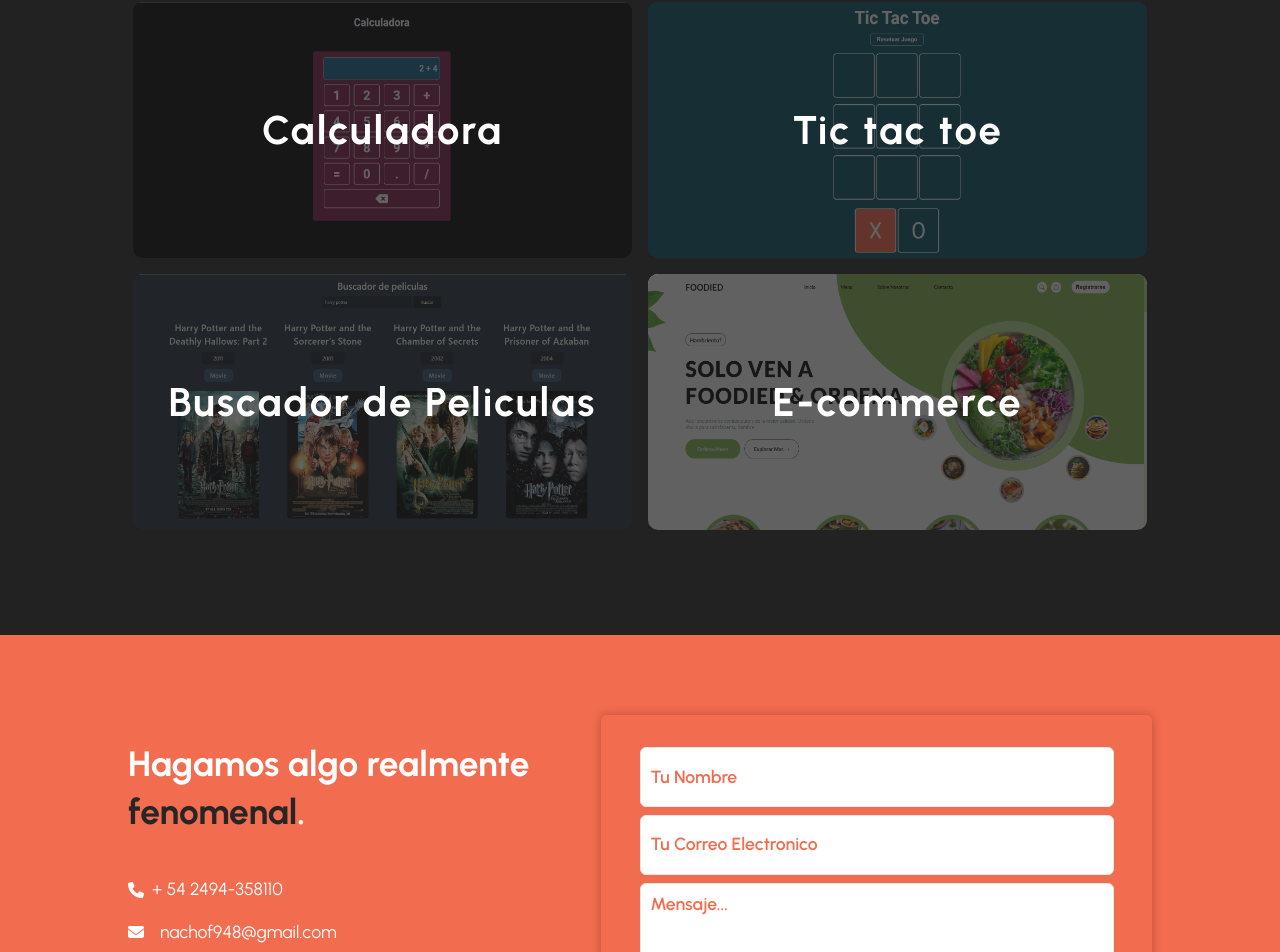
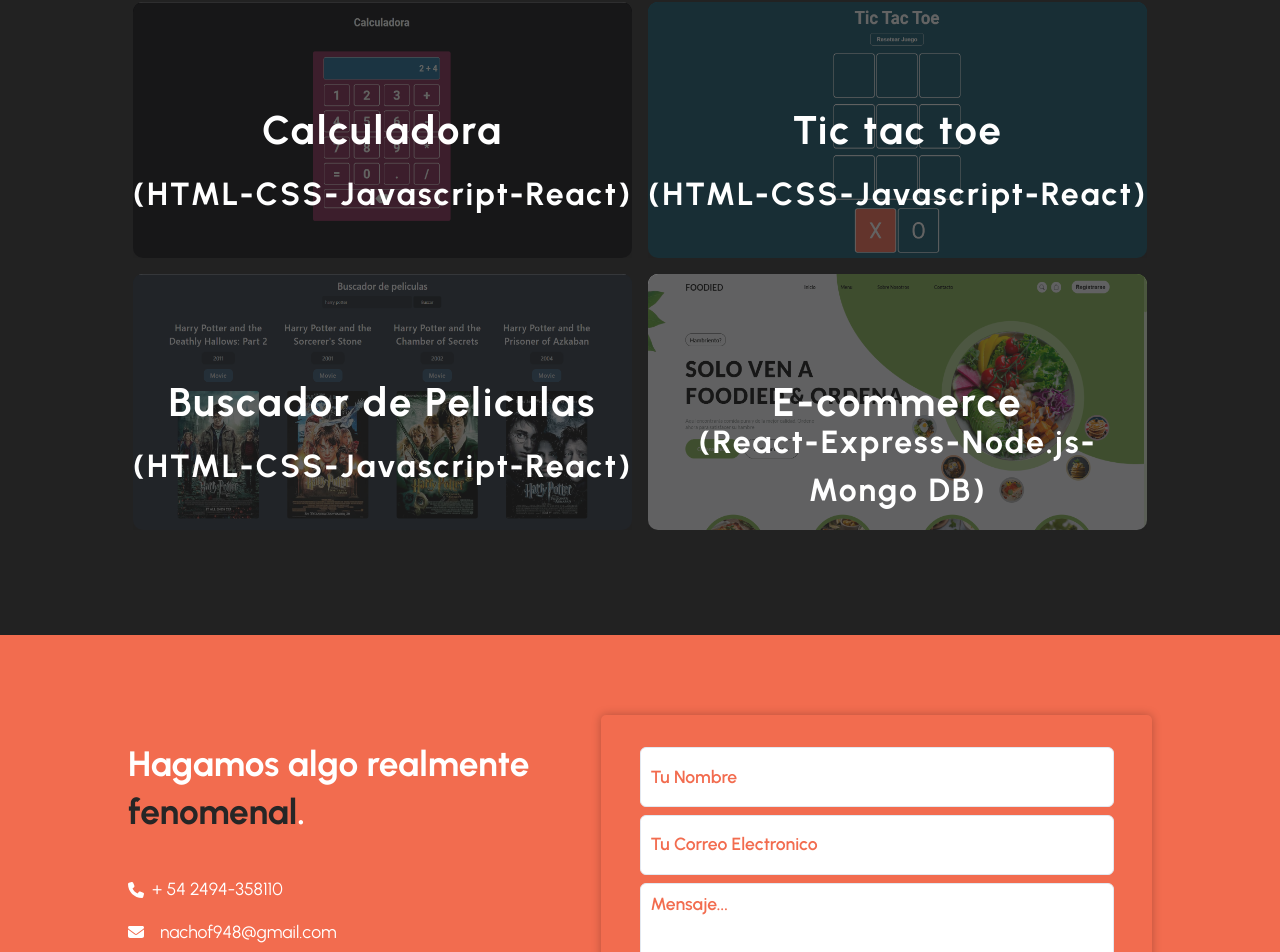
Before and after one commit to nachof948/portfolio-Js-React, a React (Vite) app: page / in a window 1280 px wide. Shown: the part 2137-3089 px from the top of the page. Built offline with nearby package versions, Linux system fonts and the light colour scheme.

Commit message:
Descripcion

```diff
--- a/src/components/Mi-portfolio/Miportfolio.jsx
+++ b/src/components/Mi-portfolio/Miportfolio.jsx
@@ -43,21 +43,25 @@ const Miportfolio = () => {
       image: portfolioImg1,
       link: 'https://nachof948.github.io/calculadora/',
       title: 'Calculadora',
+      descripcion:'(HTML-CSS-Javascript-React)'
     },
     {
       image: portfolioImg2,
       link: 'https://nachof948.github.io/Tic-tac-toe/',
       title: 'Tic tac toe',
+      descripcion:'(HTML-CSS-Javascript-React)'
     },
     {
       image: portfolioImg3,
       link: 'https://nachof948.github.io/buscador-de-peliculas/',
       title: 'Buscador de Peliculas',
+      descripcion:'(HTML-CSS-Javascript-React)'
     },
     {
       image: portfolioImg4,
       link: 'https://foodied-restaurante.vercel.app/',
       title: 'E-commerce',
+      descripcion:'(React-Express-Node.js-Mongo DB)'
     }
 /*     {
       image: portfolioImg5,
@@ -111,6 +115,7 @@ const Miportfolio = () => {
         imagen={slide.image}
         link={slide.link}
         titulo={slide.title}
+        descripcion={slide.descripcion}
         prefetch
       />
     ));
--- a/src/components/Mi-portfolio/Portfolio.jsx
+++ b/src/components/Mi-portfolio/Portfolio.jsx
@@ -3,7 +3,7 @@ import { Box, Image,Text, Flex,Link} from '@chakra-ui/react';
 
 
 
-const Portfolio = ({imagen, link, titulo}) => {
+const Portfolio = ({imagen, link, titulo,descripcion}) => {
     const imgPortfolio ={
         borderRadius:10
     }
@@ -22,6 +22,18 @@ const Portfolio = ({imagen, link, titulo}) => {
         width:'100%',
         textAlign:'center',
         top:"50%",
+        left:"50%",
+        transform:"translate(-50%, -50%)",
+        fontWeight:700,
+        letterSpacing:'2px',
+        transition:'all 300ms'
+    }
+    const descripcionSobreImg ={
+        color:'white',
+        position:'absolute',
+        width:'100%',
+        textAlign:'center',
+        top:"75%",
         left:"50%",
         transform:"translate(-50%, -50%)",
         fontWeight:700,
@@ -59,6 +71,9 @@ const Portfolio = ({imagen, link, titulo}) => {
                 <Text as={'h3'}
                 fontSize= {{xl:'2.5rem',lg:'2rem',md:"2.5rem", sm2:'1.8rem', sm:'1.4rem'}}
                 sx={textoSobreImg}>{titulo}</Text>
+                <Text as={'h3'}
+                fontSize= {{xl:'2rem',lg:'1.5rem',md:"2rem", sm2:'1.4rem', sm:'0.8rem'}}
+                sx={descripcionSobreImg}>{descripcion}</Text>
             </Box>
 
         </>
```
